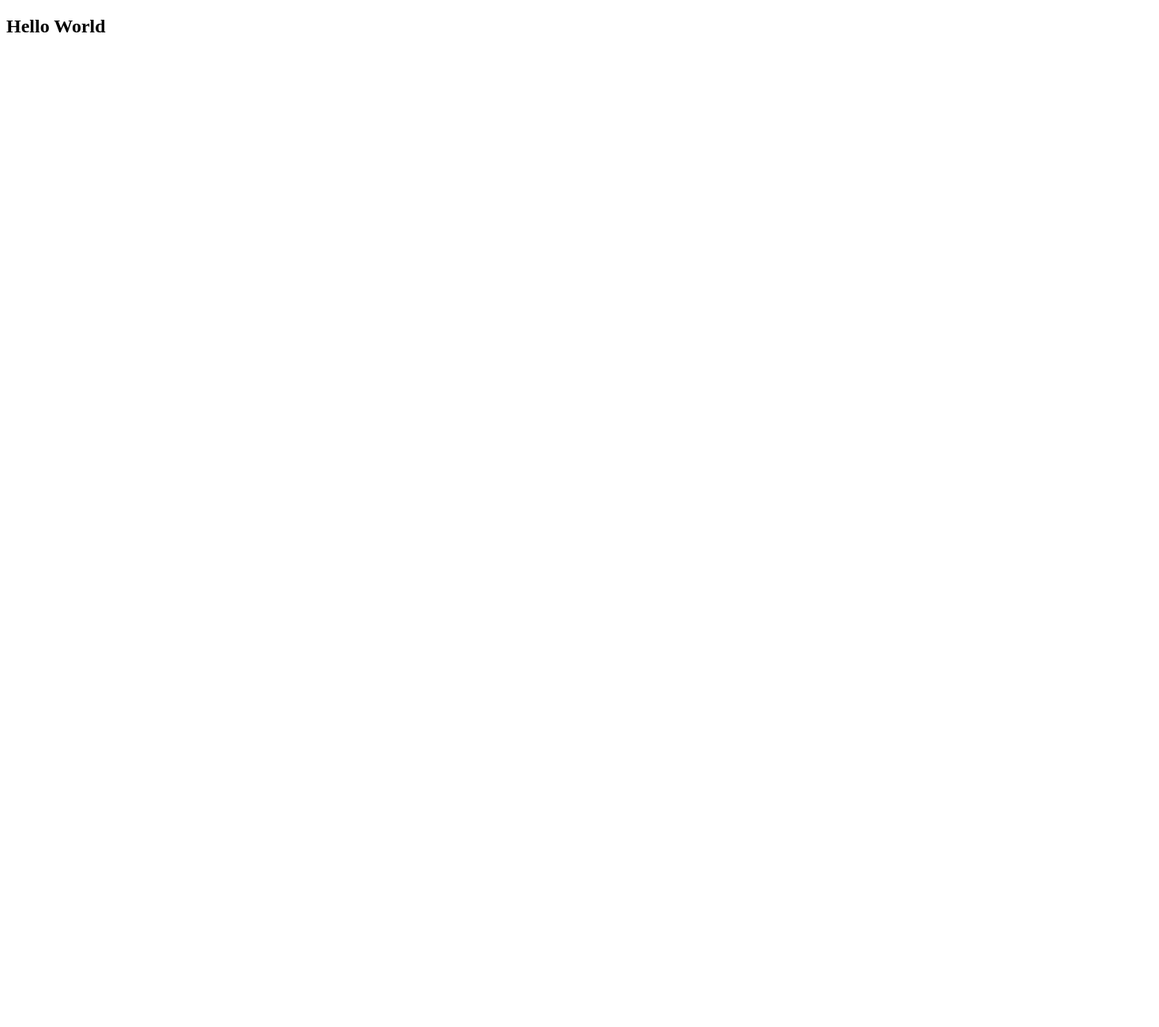
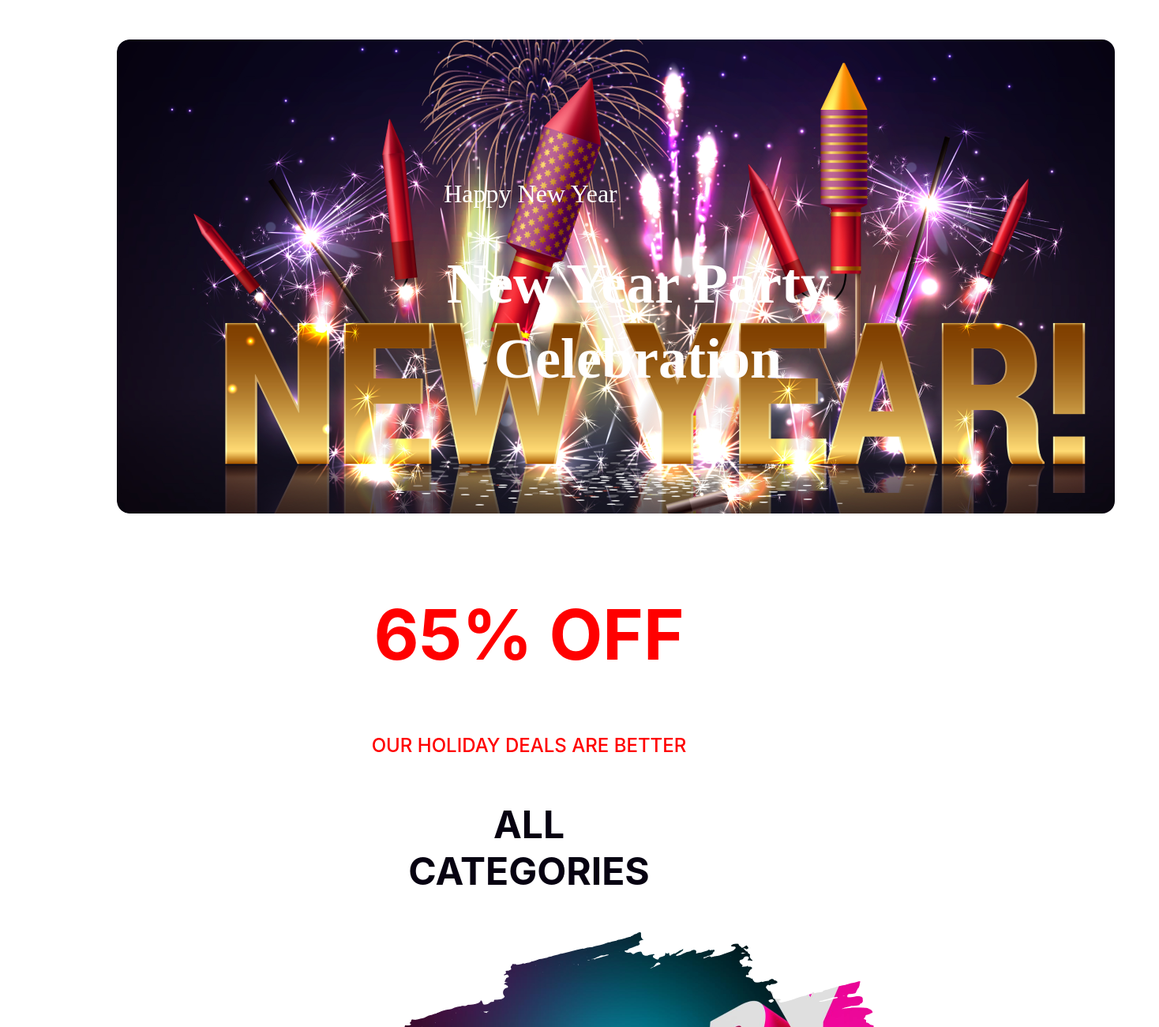
Before and after one commit to shawonahmed05/New-year, a plain HTML site: page index.html in a window 1280 px wide. Shown: the top 1300 px of the page at 79% size, 1468 px wide, since content can reach past the window. Before the commit the page ends 800 px from the top, so only its background shows below. Drawn offline with Linux system fonts and the light colour scheme.

Commit message:
header style completed

```diff
--- a/index.html
+++ b/index.html
@@ -7,6 +7,21 @@
   <link rel="stylesheet" href="styles/portfolio.css">
 </head>
 <body>
-  <h2>Hello World</h2>
+<header>
+  <div class="header">
+    <h4 class="heading-title">Happy New Year</h4>
+    <h1 class="heading">New Year Party Celebration</h1>
+  </div>
+</header>
+<main>
+  <section class="section-header">
+    <div class="section-title">
+      <h1 class="heading-one">65% OFF</h1>
+    <h6 class="heading-six">OUR HOLIDAY DEALS ARE BETTER</h6>
+  <h3 class="heading-three">ALL CATEGORIES</h3>
+    </div>
+    <img src="images/New Year Photo.png" alt="">
+  </section>
+</main>
 </body>
 </html>
--- a/styles/portfolio.css
+++ b/styles/portfolio.css
@@ -0,0 +1,57 @@
+/* header related style  */
+.header{
+  color: #FFF;
+font-family: Merriweather;
+ width: 100%;
+ height: 600px;
+ background-image: url("/images/Banner\ Image.png");
+ background-repeat: no-repeat;
+ margin: 50px 140px;
+ position: auto;
+ border-radius: 16px;
+
+}
+.heading-title{
+  font-size: 32px;
+  font-weight: 400;
+  text-align: center;
+  padding-top: 177px;
+  padding-right: 216px;
+
+}
+.heading{
+ width: 632px;
+ height: 190px;
+  text-align: center;
+  font-size: 72px;
+  font-weight: 900;
+  line-height: 95px;
+  padding-bottom: 500px;
+  padding-left: 344px;
+  padding-right: 344px;
+ }
+
+ /* section related styles */
+ .section-header{
+  margin: 100px 400px;
+ }
+ .section-title{
+  margin-left: 60px;
+  text-align: center;
+  font-family: Inter;
+ }
+ .heading-one{
+  color: #F00;
+  font-size: 88px;
+  font-weight: 700;
+ }
+ .heading-six{
+  color: #F00;
+  font-size: 24px;
+  font-weight: 500;
+ }
+ .heading-three{
+  color: #070211;
+  font-size: 48px;
+  font-weight: 700;
+ }
```
Also changed, not shown: images/Banner Image.png (added), images/New Year Photo.png (added).
